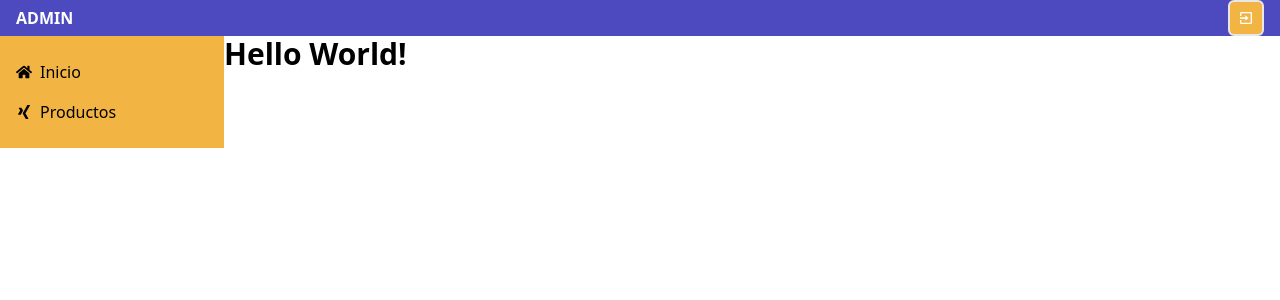
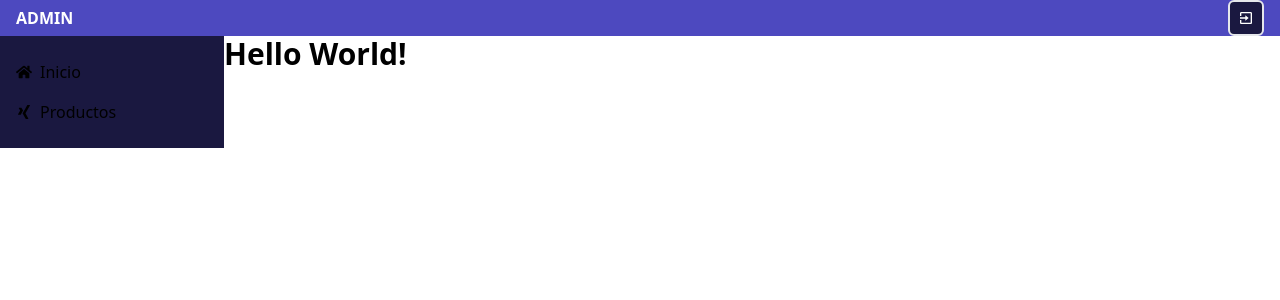
Before and after one commit to lopez-tomas/nextjs-crud, a Next.js app in the folder frontend/: page / in a window 1280 px wide. Shown: the top 300 px of the page. Built offline with nearby package versions, Linux system fonts and the light colour scheme.

Commit message:
[FEAT/variables]: new colors added.

```diff
--- a/frontend/src/styles/globals.css
+++ b/frontend/src/styles/globals.css
@@ -5,8 +5,12 @@
 :root {
   --white: #fff;
   --black: #070C0D;
-  --primary-color: #4D49BF;
+  --black-2: #2C2B40;
   --green: #03A64A;
   --red: #F26241;
-  --secondary-color: #F2B544;
+  --primary-color: #4D49BF;
+  --secondary-color: #1A1840;
+  --tertiary-color: #8B89CA;
+  --fourth-color: #38358C;
+  --auxiliar-color: #F2B544;
 }
```
